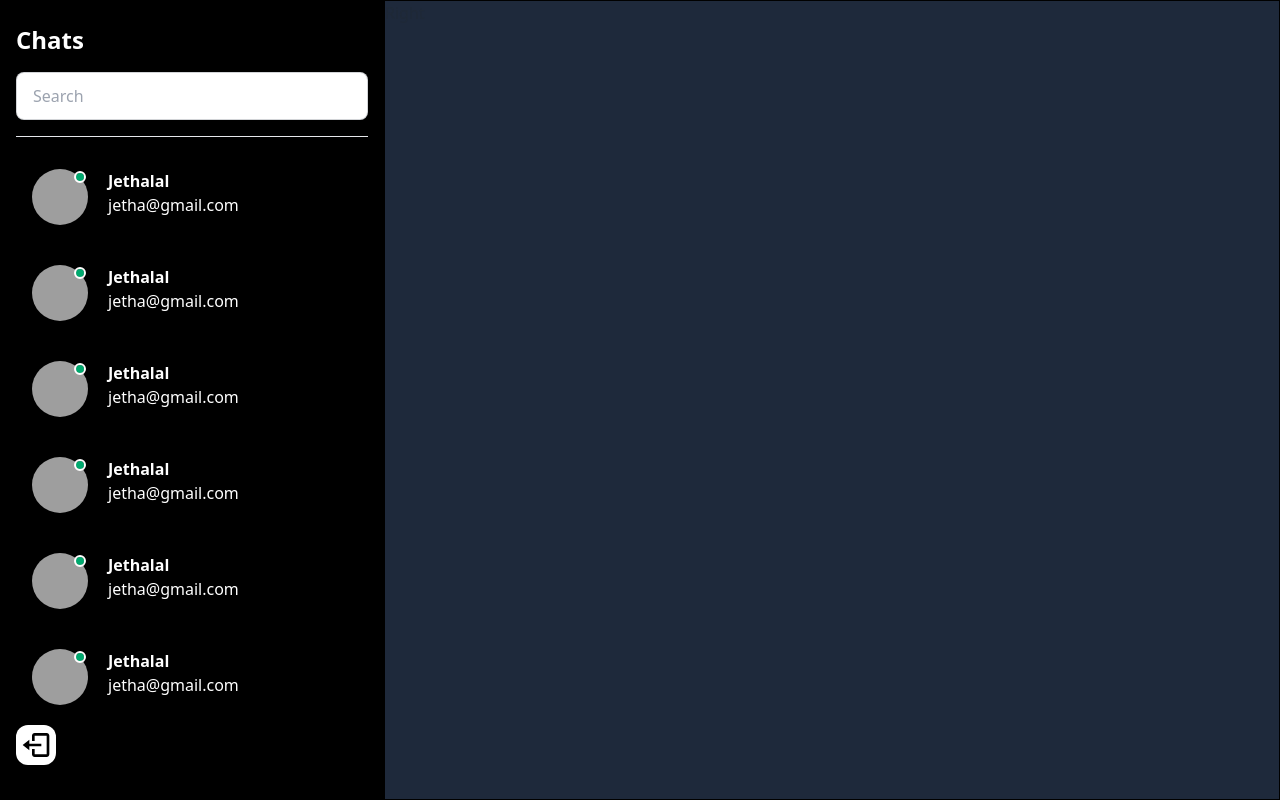
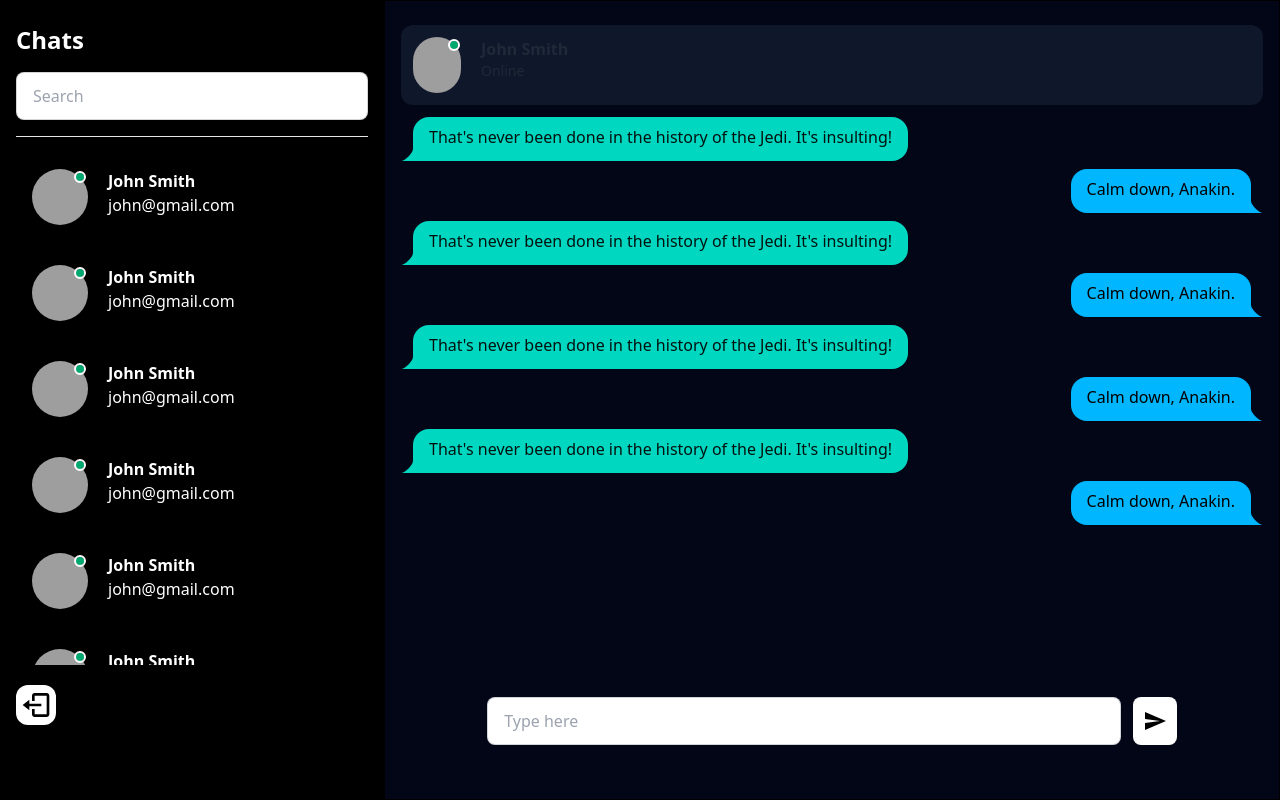
Before and after one commit to Abhinavchawda/Talk-in, a React (Vite) app in the folder frontend/: page / in a window 1280 px wide. Built offline with nearby package versions, Linux system fonts and the light colour scheme; grey boxes are pictures that could not be loaded.

Commit message:
Chats page UI part completed

```diff
--- a/frontend/src/components/home/Left/UserCard.jsx
+++ b/frontend/src/components/home/Left/UserCard.jsx
@@ -10,8 +10,8 @@ function UserCard() {
           </div>
         </div>
         <div>
-          <div className='font-bold'>Jethalal</div>
-          <div>jetha@gmail.com</div>
+          <div className='font-bold'>John Smith</div>
+          <div>john@gmail.com</div>
         </div>
       </div>
     </div>
--- a/frontend/src/components/home/Left/Users.jsx
+++ b/frontend/src/components/home/Left/Users.jsx
@@ -3,7 +3,7 @@ import UserCard from './UserCard';
 
 function Users() {
   return (
-    <div className='overflow-y-auto h-[70vh] my-2'>
+    <div className='overflow-y-auto h-[65vh] my-2'>
       <UserCard/>
       <UserCard/>
       <UserCard/>
--- /dev/null
+++ b/frontend/src/components/home/Right/ChatUser.jsx
@@ -0,0 +1,21 @@
+import React from 'react';
+
+function ChatUser() {
+    return (
+        <div>
+            <div className='flex gap-5 my-2 p-3 h-[10vh] rounded-xl cursor-pointer bg-slate-900 hover:bg-gray-900 duration-300'>
+            <div className="avatar online">
+                <div className="w-12 rounded-full">
+                    <img src="https://img.daisyui.com/images/stock/photo-1534528741775-53994a69daeb.webp" />
+                </div>
+            </div>
+            <div>
+                <div className='font-bold'>John Smith</div>
+                <div className='text-sm'>Online</div>
+            </div>
+            </div>
+        </div>
+    )
+}
+
+export default ChatUser;
--- /dev/null
+++ b/frontend/src/components/home/Right/MessageCard.jsx
@@ -0,0 +1,18 @@
+import React from 'react';
+
+function MessageCard() {
+    return (
+        <div>
+            <div className="chat chat-start">
+                <div className="chat-bubble chat-bubble-accent">
+                    That's never been done in the history of the Jedi. It's insulting!
+                </div>
+            </div>
+            <div className="chat chat-end">
+                <div className="chat-bubble chat-bubble-info">Calm down, Anakin.</div>
+            </div>
+        </div>
+    )
+}
+
+export default MessageCard;
--- /dev/null
+++ b/frontend/src/components/home/Right/Messages.jsx
@@ -0,0 +1,21 @@
+import React from 'react';
+import MessageCard from './MessageCard';
+
+function Messages() {
+    return (
+        <div style={{minHeight: "calc(100vh - 30vh)"}} className='overflow-y-auto'>
+            <MessageCard />
+            <MessageCard />
+            <MessageCard />
+            <MessageCard />
+            {/* <MessageCard />
+            <MessageCard />
+            <MessageCard />
+            <MessageCard />
+            <MessageCard />
+            <MessageCard /> */}
+        </div>
+    )
+}
+
+export default Messages;
--- a/frontend/src/components/home/Right/Right.jsx
+++ b/frontend/src/components/home/Right/Right.jsx
@@ -1,9 +1,16 @@
 import React from 'react';
+import ChatUser from './ChatUser';
+import Messages from './Messages';
+import TypeBar from './TypeBar';
 
 const Right = () => {
   return (
-    <div className='bg-slate-800 w-[70%] border border-black'>
-      Right
+    <div className='bg-slate-950 w-[70%] h-screen border border-black p-4 overflow-y-auto'>
+      <ChatUser />
+
+      <Messages />
+
+      <TypeBar />
     </div>
   )
 }
--- /dev/null
+++ b/frontend/src/components/home/Right/TypeBar.jsx
@@ -0,0 +1,15 @@
+import React from 'react';
+import { MdSend } from "react-icons/md";
+
+function TypeBar() {
+    return (
+        <div className='flex gap-3 h-[10vh] items-center mx-auto my-2 w-[80%]'>
+            <input type="text" placeholder="Type here" className="input input-bordered w-full h-12" />
+            <div className='bg-white h-12 w-12 rounded-lg flex items-center justify-center cursor-pointer'>
+                <MdSend className='text-black h-6 w-6 hover:scale-110' />
+            </div>
+        </div>
+    )
+}
+
+export default TypeBar;
```
